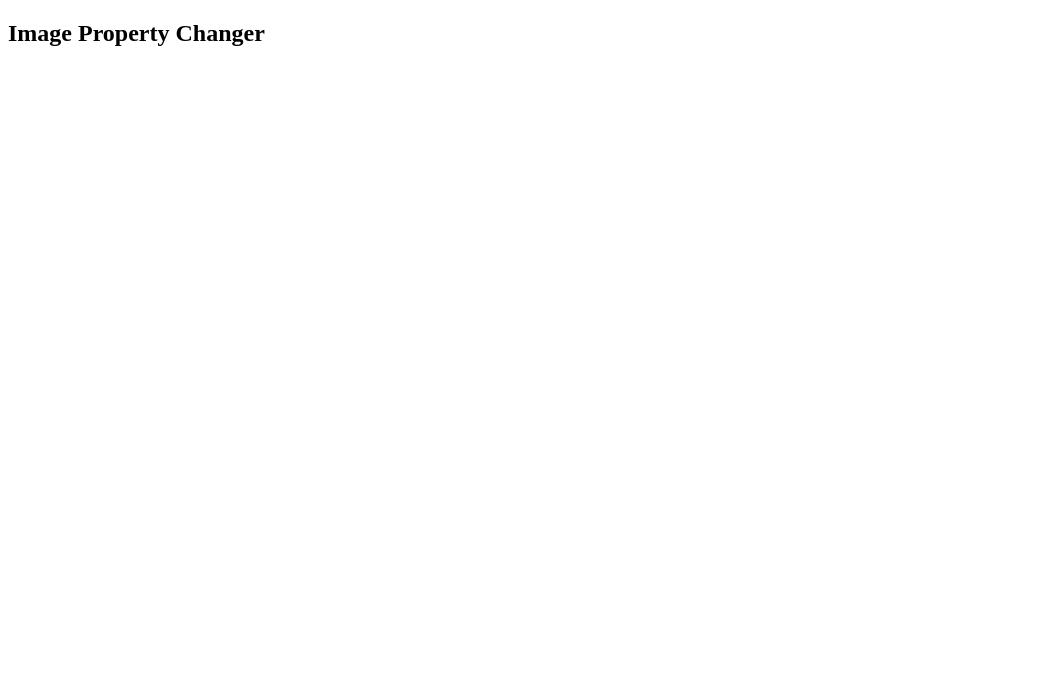
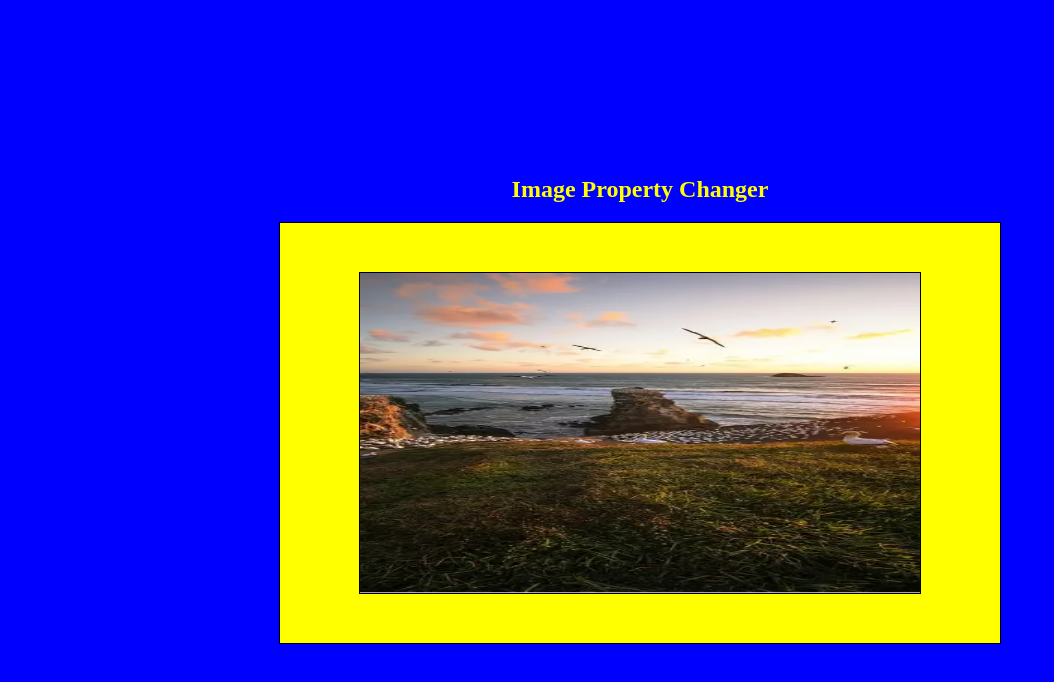
Before and after one commit to gheeya/image_prop_changer_js, a plain HTML site: page index.html in a window 1280 px wide. Shown: the whole page, without its empty margins (0-1054 px from the left). Drawn offline with Linux system fonts and the light colour scheme.

Commit message:
Added basic styling

```diff
--- a/index.html
+++ b/index.html
@@ -9,5 +9,8 @@
 </head>
 <body>
     <h2>Image Property Changer</h2>
+    <div class="background">
+        <img src="./images/background_img.webp" alt="background-image">
+    </div>
 </body>
 </html>
--- a/style.css
+++ b/style.css
@@ -0,0 +1,39 @@
+:root{
+    --bg-color:yellow;
+    --blur-amt:0px;
+}
+
+body{
+    padding: 0;
+    margin: 0;
+    height:100vh;
+    width:100vw;
+    display: flex;
+    flex-direction: column;
+    justify-content: center;
+    align-items: center;
+    background-color: blue;
+}
+
+body h2{
+    color:var(--bg-color)
+}
+
+.background{
+    height:400px;
+    width:700px;
+    padding: 10px;
+    box-sizing: content-box;
+    display: flex;
+    justify-content: center;
+    align-items: center;
+    background-color: var(--bg-color);
+    border: 1px solid black;
+    filter:blur(var(--blur-amt))
+}
+
+.background img{
+    height:80%;
+    width:80%;
+    border: 1px solid black;
+}
```
Also changed, not shown: images/background_img.webp (added).
